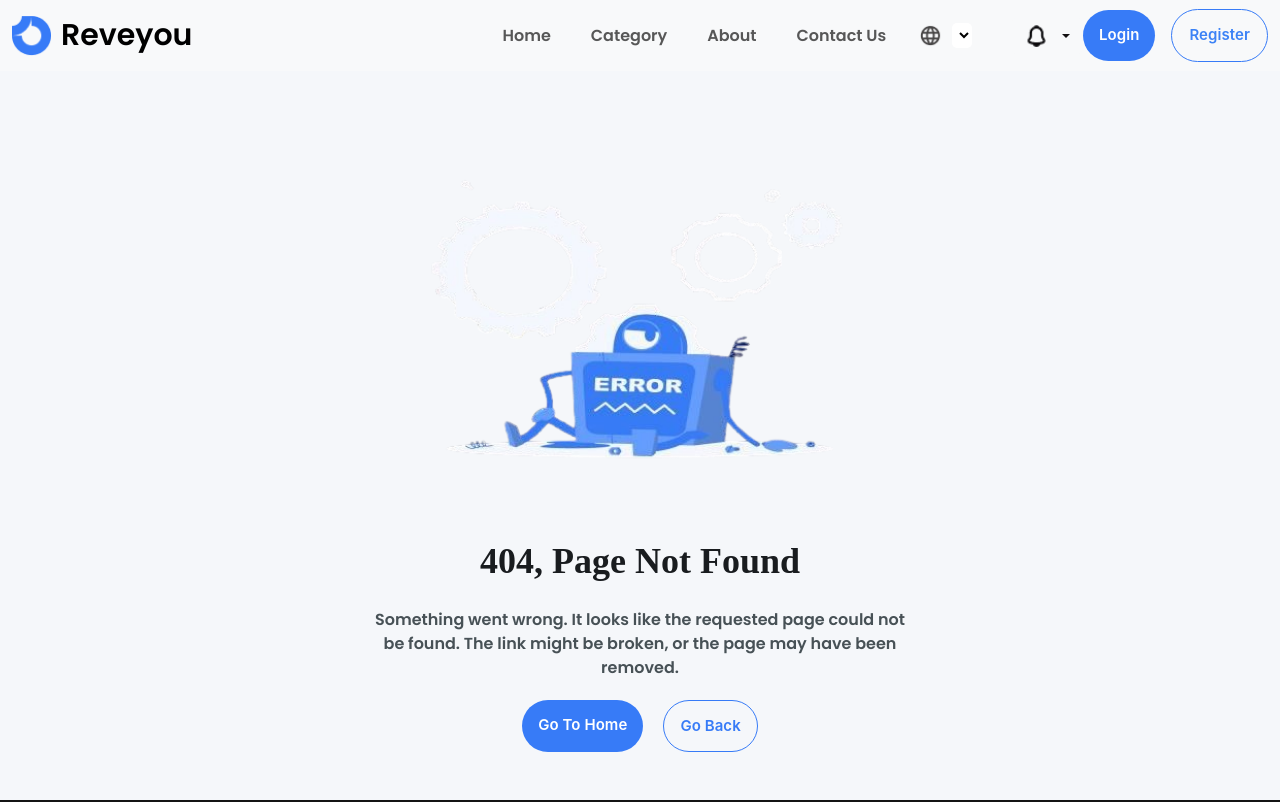
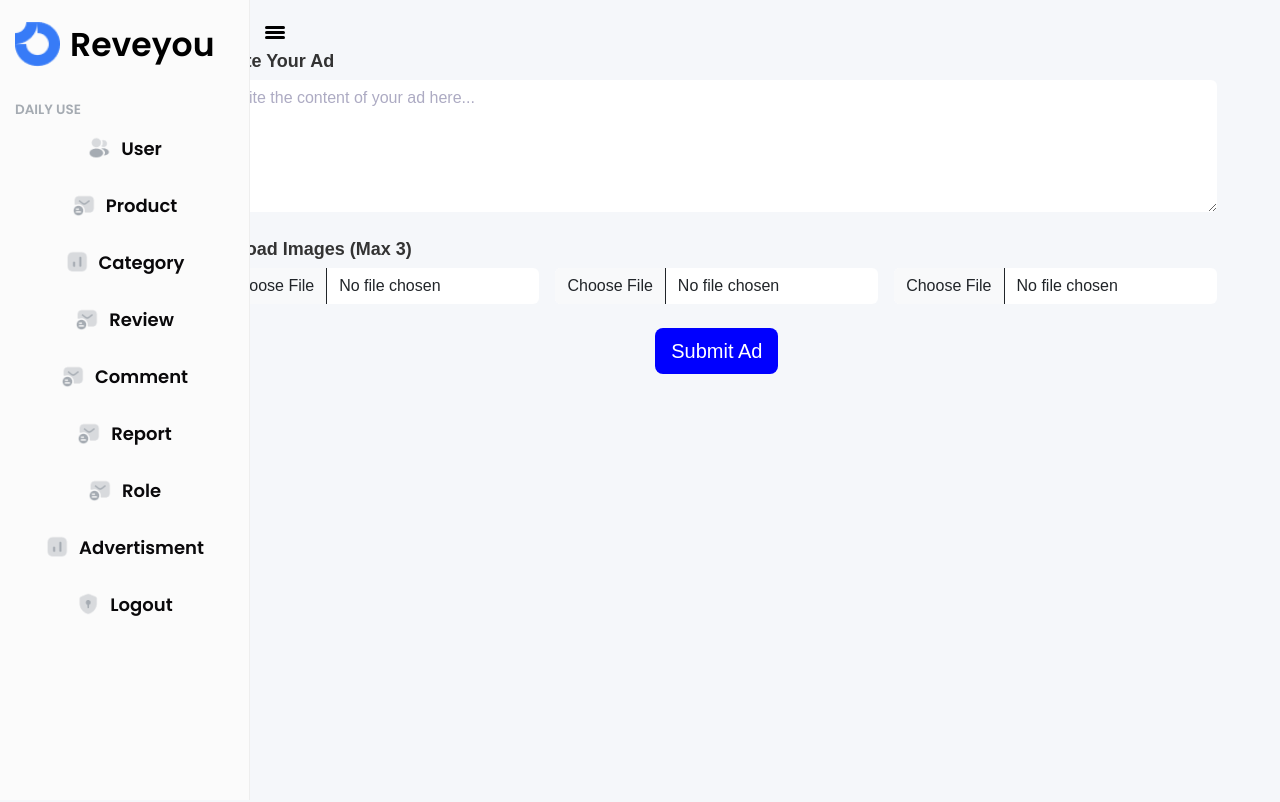
Before and after one commit to saraabdelrhman/wallet-market-master, a React (Create React App) app: page /admin/advertisment in a window 1280 px wide. Shown: the top 802 px of the page. Built offline with nearby package versions, Linux system fonts and the light colour scheme.

Commit message:
advertisment page

```diff
--- a/src/App.js
+++ b/src/App.js
@@ -59,6 +59,7 @@ import Newrole from './admin/Newrole';
 import Permissions from './admin/Permissions';
 import Newpermissions from './admin/Newpermission';
 import AdminLogin from './admin/Login';
+import Advertisment from './admin/Advertisment';
 
 function App() {
   return (
@@ -123,6 +124,7 @@ function App() {
           <Route path="/admin/permissionsedit" element={<Permissionsedit />} />
           <Route path="/admin/permissionsview" element={<Permissionsview />} />
           <Route path="/admin/newpermissionsview" element={<Newpermissions />} />
+          <Route path="/admin/advertisment" element={<Advertisment />} />
           <Route path="*" element={<AdminNotFound />} />
         </Route>
       </Routes>
--- /dev/null
+++ b/src/admin/Advertisment.js
@@ -0,0 +1,77 @@
+import React, { useState } from 'react';
+import { Button, Form, Container, Row, Col } from 'react-bootstrap'; // Make sure react-bootstrap is installed
+
+const Advertisment = () => {
+  const [adText, setAdText] = useState('');
+  const [images, setImages] = useState([null, null, null]);
+
+  const handleImageUpload = (index, event) => {
+    const file = event.target.files[0];
+    if (file) {
+      const updatedImages = [...images];
+      updatedImages[index] = URL.createObjectURL(file);
+      setImages(updatedImages);
+    }
+  };
+
+  return (
+    <Container className="mt-5" style={{width: '80%',marginLeft:'16%'}}>
+      <Row>
+        <Col>
+          {/* Label for Ad Text */}
+          <Form.Group controlId="adText">
+            <Form.Label className="fw-bold" style={{ fontSize: '18px' }}>
+              Write Your Ad
+            </Form.Label>
+            <Form.Control
+              as="textarea"
+              rows={5}
+              placeholder="Write the content of your ad here..."
+              value={adText}
+              onChange={(e) => setAdText(e.target.value)}
+            />
+          </Form.Group>
+        </Col>
+      </Row>
+
+      <Row className="mt-4">
+        <Col>
+          {/* Image Upload Buttons */}
+          <Form.Label className="fw-bold" style={{ fontSize: '18px' }}>
+            Upload Images (Max 3)
+          </Form.Label>
+          <div className="d-flex gap-3">
+            {images.map((image, index) => (
+              <div key={index}>
+                <Form.Control
+                  type="file"
+                  label="Choose Image"
+                  accept="image/*"
+                  onChange={(e) => handleImageUpload(index, e)}
+                />
+                {image && (
+                  <img
+                    src={image}
+                    alt={`uploaded-${index}`}
+                    style={{ width: '100px', height: '100px', marginTop: '10px', objectFit: 'cover' }}
+                  />
+                )}
+              </div>
+            ))}
+          </div>
+        </Col>
+      </Row>
+
+      <Row className="mt-4">
+        <Col className="text-center">
+          {/* Submit Button */}
+          <Button className='btn btn-primary' size="lg" style={{backgroundColor:'blue'}}>
+            Submit Ad
+          </Button>
+        </Col>
+      </Row>
+    </Container>
+  );
+};
+
+export default Advertisment;  // Make sure the component is exported properly
--- a/src/admin/Navbar.js
+++ b/src/admin/Navbar.js
@@ -20,6 +20,7 @@ const Navigation = () => {
     { path: '/admin/comment', label: 'Comment', img: product },
     { path: '/admin/report', label: 'Report', img: product },
     { path: '/admin/role', label: 'Role', img: product },
+    { path: '/admin/advertisment', label: 'Advertisment', img:category },
     { path: '/admin/logout', label: 'Logout', img: logout },
   ];
   return (
--- a/src/components/Reviews.js
+++ b/src/components/Reviews.js
@@ -22,6 +22,7 @@ export default function Reviews() {
 
   const [newReview, setNewReview] = useState({ name: '', stars: 0, review: '', isAnonymous: false });
   const [showModal, setShowModal] = useState(false);
+  const [loading, setLoading] = useState(false); // <-- Add loading state
 
   const navigate = useNavigate(); // <-- Initialize useNavigate hook
 
@@ -29,9 +30,11 @@ export default function Reviews() {
   const handleImageUpload = (e) => {
     const file = e.target.files[0];  // Get the first selected file
     if (file) {
+      setLoading(true); // <-- Set loading state to true
       const reader = new FileReader();  // Create a new FileReader to read the file
       reader.onloadend = () => {
         setNewReview((prevReview) => ({ ...prevReview, image: reader.result }));  // Update the newReview state with the uploaded image
+        setLoading(false); // <-- Set loading state to false after upload
       };
       reader.readAsDataURL(file);  // Read the file as a data URL
     }
@@ -46,9 +49,7 @@ export default function Reviews() {
       setReviews(updatedReviews);
       setNewReview({ name: '', stars: 0, review: '', isAnonymous: false });
       setShowModal(false);
-
-      // After successfully updating the reviews, navigate to /thanks
-      navigate("/thanks"); // <-- Redirect to the "thanks" page after submission
+      navigate("/thanks");  // <-- Redirect to the "thanks" page after submission
     }
   };
 
@@ -196,9 +197,10 @@ export default function Reviews() {
             </div>
 
             {/* Image upload input */}
-            <label htmlFor="imageUpload" style={{ cursor: 'pointer', display: 'block', marginBottom: '10px',display:'flex',justifyContent:'space-between' }}>
+            <label htmlFor="imageUpload" style={{ cursor: 'pointer', display: 'block', marginBottom: '10px', display:'flex', justifyContent:'space-between' }}>
               <div className="d-flex justify-content-between " style={{gap:'220px'}}>
-                <p className="mt-2">Attach File</p>
+                {/* Check the loading state and update text */}
+                <p className="mt-2">{loading ? <span style={{ color: 'green' }}>Uploading...</span> : 'Attach File'}</p> {/* <-- Updated text */}
                 <div style={uploadButtonStyle}>Upload Image</div>
               </div>
               <input id="imageUpload" type="file" style={{ display: 'none' }} onChange={handleImageUpload} />
@@ -543,6 +545,7 @@ const textareaStyle = {
   width: "100%",
   height:'200px',
     padding: "10px",
+    color:'#ADABC3',
   paddingBottom:"150px",
   fontSize: "16px",
   borderRadius: "10px",
```
